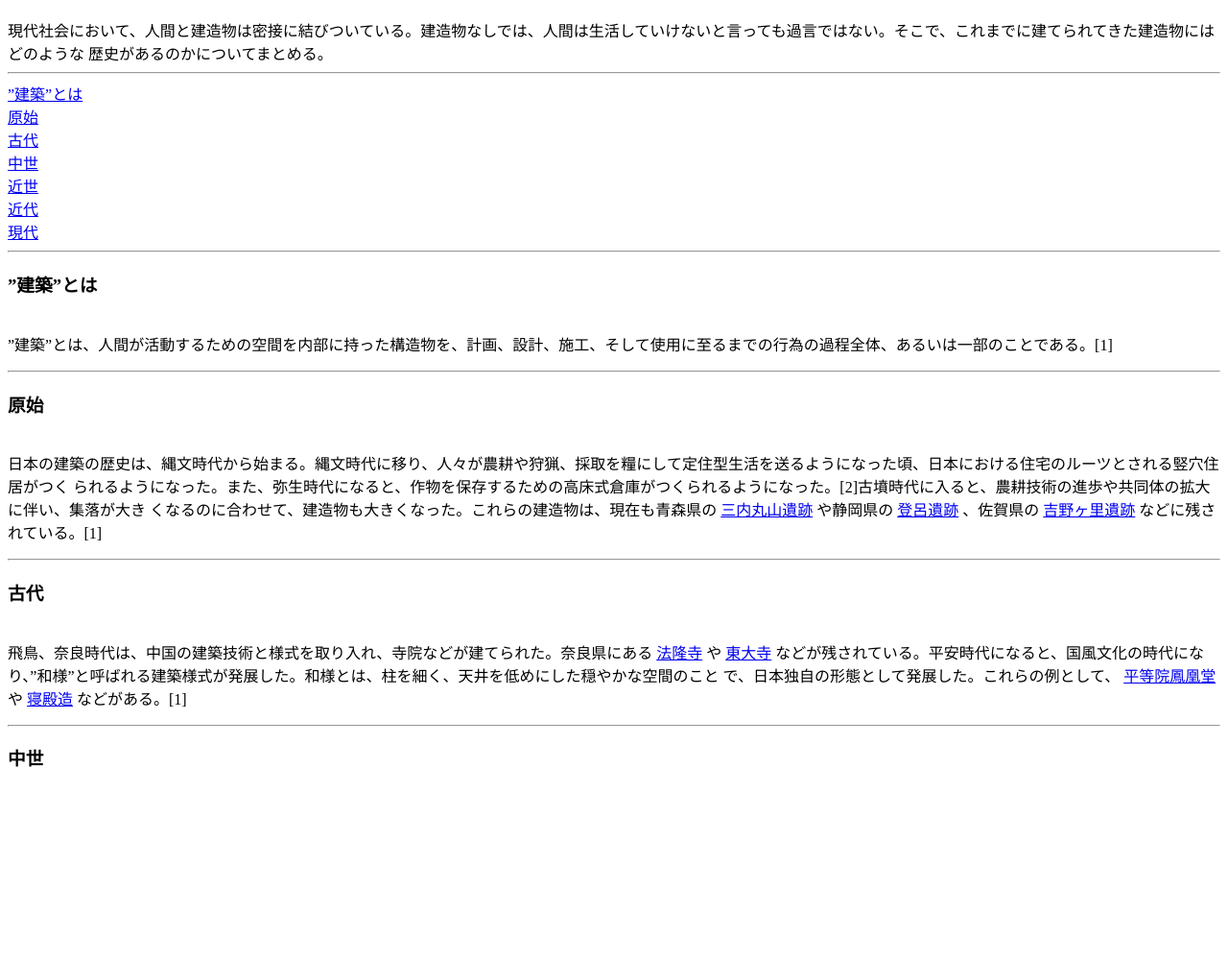
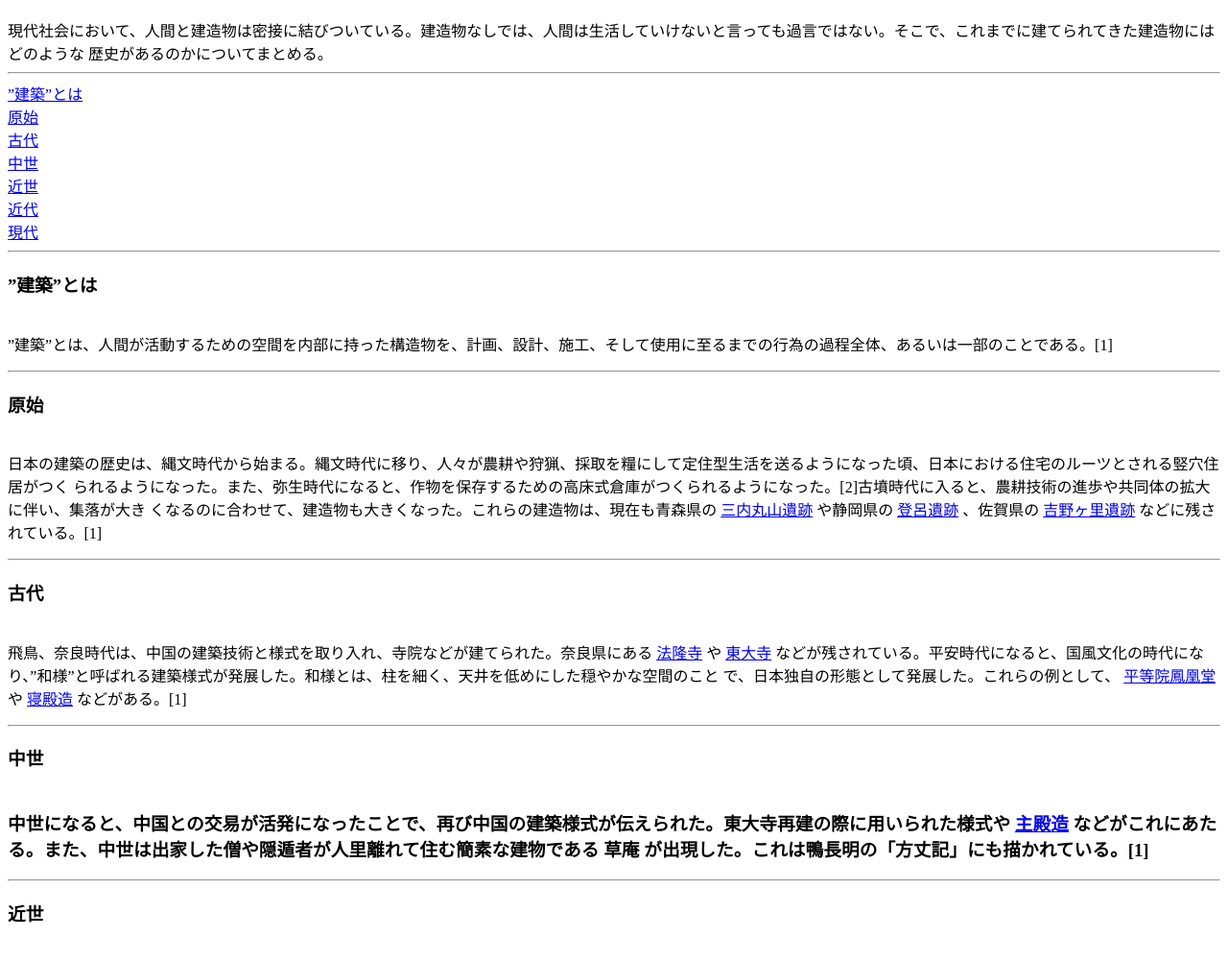
Before and after one commit to 240039z/240039z.github.io, a plain HTML site: page cl2020.html in a window 1280 px wide. Shown: the part 74-1074 px from the top of the page at 96% size. Before the commit the page ends 936 px from the top, so only its background shows below. Drawn offline with Linux system fonts and the light colour scheme.

Commit message:
Update cl2020.html

```diff
--- a/cl2020.html
+++ b/cl2020.html
@@ -45,7 +45,14 @@
 <p>
 <HR>
 <H3><A name="name4">中世</A><H3><BR>
-
+中世になると、中国との交易が活発になったことで、再び中国の建築様式が伝えられた。東大寺再建の際に用いられた様式や
+<A href="https://ja.wikipedia.org/wiki/%E4%B8%BB%E6%AE%BF%E9%80%A0#:~:text=%E4%B8%BB%E6%AE%BF%E9%80%A0%EF%BC%88%E3%81%97%E3%82%85%E3%81%A7,%E3%81%95%E3%82%8C%E3%81%9F%E8%A8%80%E8%91%89%E3%81%A7%E3%81%82%E3%82%8B%E3%80%82">主殿造</A>
+などがこれにあたる。また、中世は出家した僧や隠遁者が人里離れて住む簡素な建物である
+<A herf="https://ja.wikipedia.org/wiki/%E8%8D%89%E5%BA%B5">草庵</A>
+が出現した。これは鴨長明の「方丈記」にも描かれている。[1]
+<p>
+<HR>
+<H3><A name="name5">近世</A></H3><BR>
 
 </body>
 </html>
```
